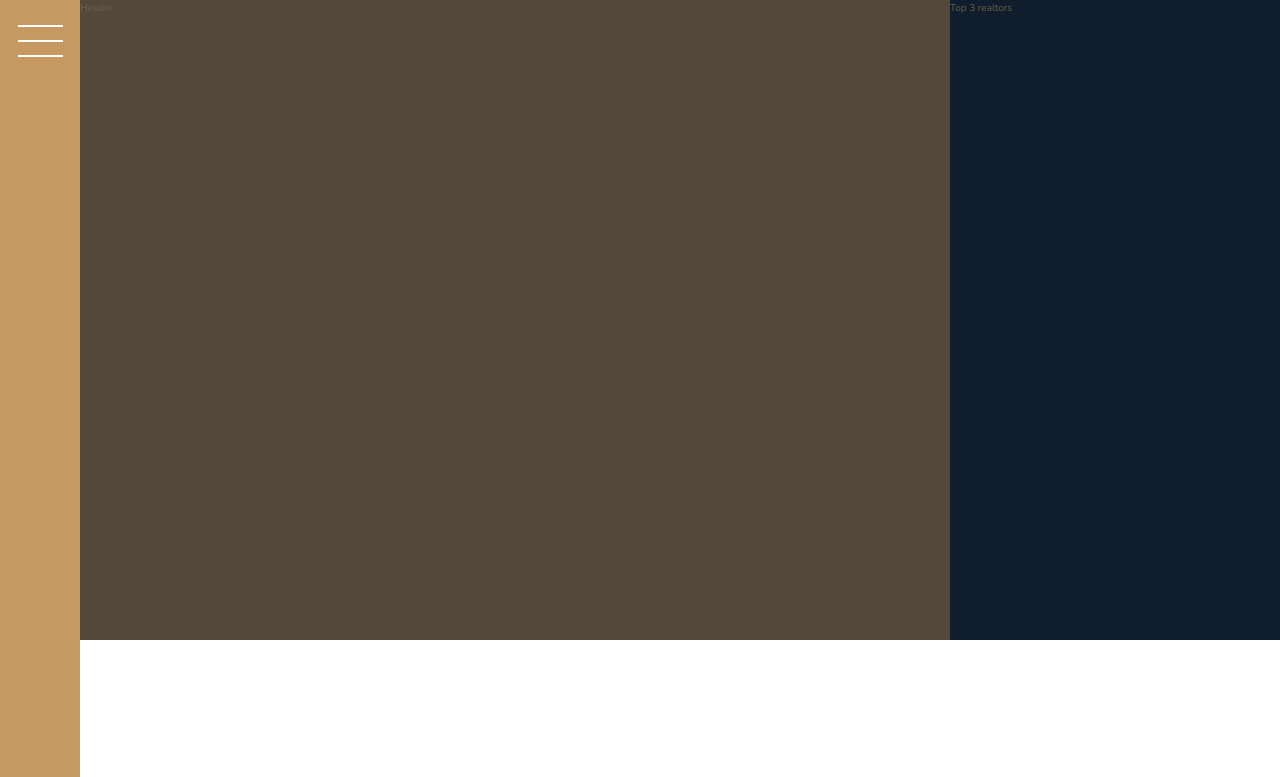
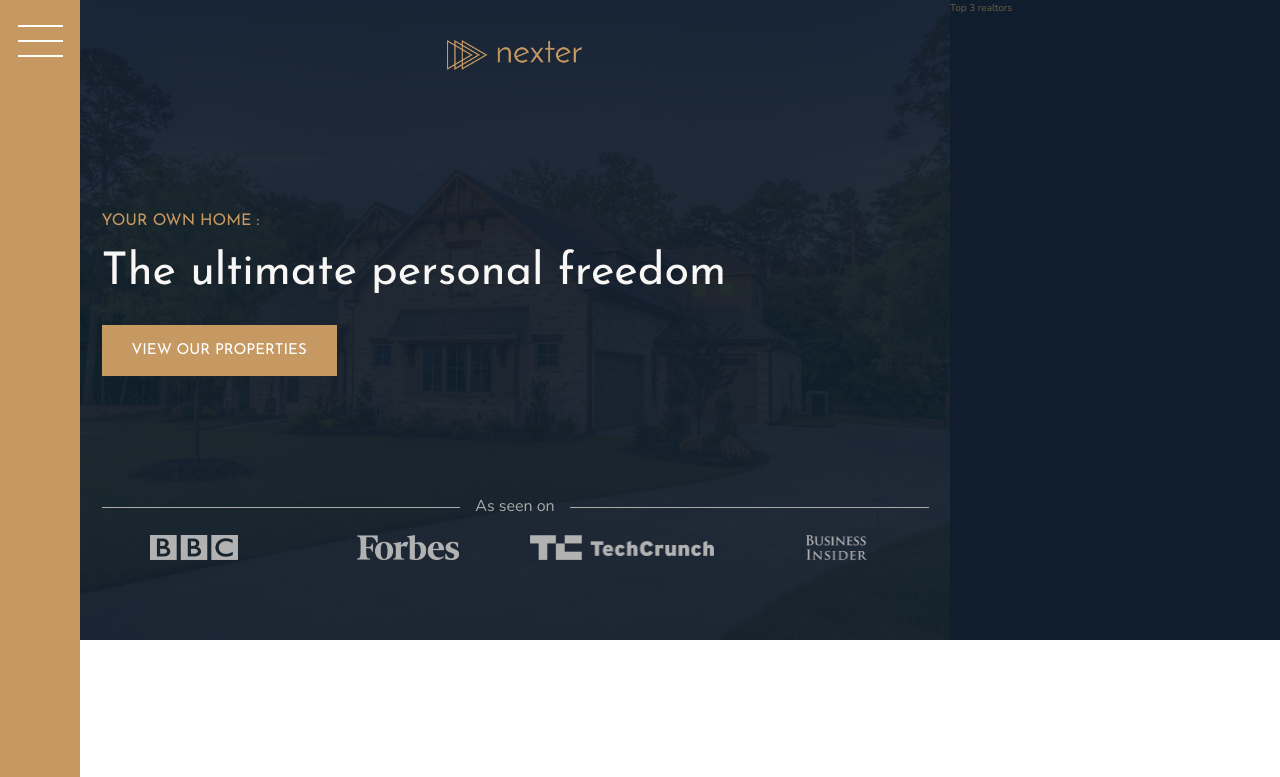
Before and after one commit to Poirei/Nexter, a website: page index.html in a window 1280 px wide. Shown: the top 777 px of the page. Drawn offline with nearby package versions, Linux system fonts and the light colour scheme.

Commit message:
added styles for the header section.

```diff
--- a/index.html
+++ b/index.html
@@ -18,7 +18,19 @@
     <div class="sidebar">
       <button class="nav-btn"></button>
     </div>
-    <header class="header">Header</header>
+    <header class="header">
+      <img src="img/logo.png" alt="Nexter logo" class="header__logo" />
+      <h3 class="heading-3">Your own home :</h3>
+      <h1 class="heading-1">The ultimate personal freedom</h1>
+      <button class="btn header__btn">View our properties</button>
+      <div class="header__seenon-text">As seen on</div>
+      <div class="header__seenon-logo">
+        <img src="img/logo-bbc.png" alt="Seen on logo 1" />
+        <img src="img/logo-forbes.png" alt="Seen on logo 2" />
+        <img src="img/logo-techcrunch.png" alt="Seen on logo 3" />
+        <img src="img/logo-bi.png" alt="Seen on logo 4" />
+      </div>
+    </header>
     <div class="realtors">Top 3 realtors</div>
     <section class="features">
       <div class="feature">
--- a/sass/_header.scss
+++ b/sass/_header.scss
@@ -1,4 +1,57 @@
 .header {
   background-color: $color-grey-dark-1;
   grid-column: full-start / col-end 6;
+  background-image: linear-gradient(
+      rgba($color-secondary, 0.93),
+      rgba($color-secondary, 0.93)
+    ),
+    url(../img/hero.jpeg);
+  background-size: cover;
+  background-position: center;
+  padding: 8rem;
+  padding-top: 4rem;
+  display: grid;
+  grid-template-columns: max-content;
+  grid-template-rows: 1fr min-content 6rem 1fr;
+  row-gap: 1.5rem;
+  justify-content: center;
+
+  &__logo {
+    height: 3rem;
+    justify-self: center;
+  }
+
+  &__btn {
+    justify-self: start;
+    align-self: start;
+  }
+
+  &__seenon-text {
+    display: grid;
+    grid-template-columns: 1fr max-content 1fr;
+    align-items: center;
+    column-gap: 1.5rem;
+    font-size: 1.6rem;
+    color: $color-grey-light-2;
+
+    &::before,
+    &::after {
+      content: "";
+      height: 1px;
+      background-color: currentColor;
+      display: block;
+    }
+  }
+
+  &__seenon-logo {
+    display: grid;
+    grid-template-columns: repeat(4, 1fr);
+    justify-items: center;
+    column-gap: 3rem;
+
+    img {
+      height: 2.5rem;
+      filter: brightness(70%);
+    }
+  }
 }
--- a/sass/_typography.scss
+++ b/sass/_typography.scss
@@ -5,6 +5,9 @@
 
 .heading-1 {
   @extend %heading;
+  font-size: 4.5rem;
+  color: $color-grey-light-1;
+  line-height: 1;
 }
 
 .heading-2 {
```
Also changed, not shown: css/style.css.
